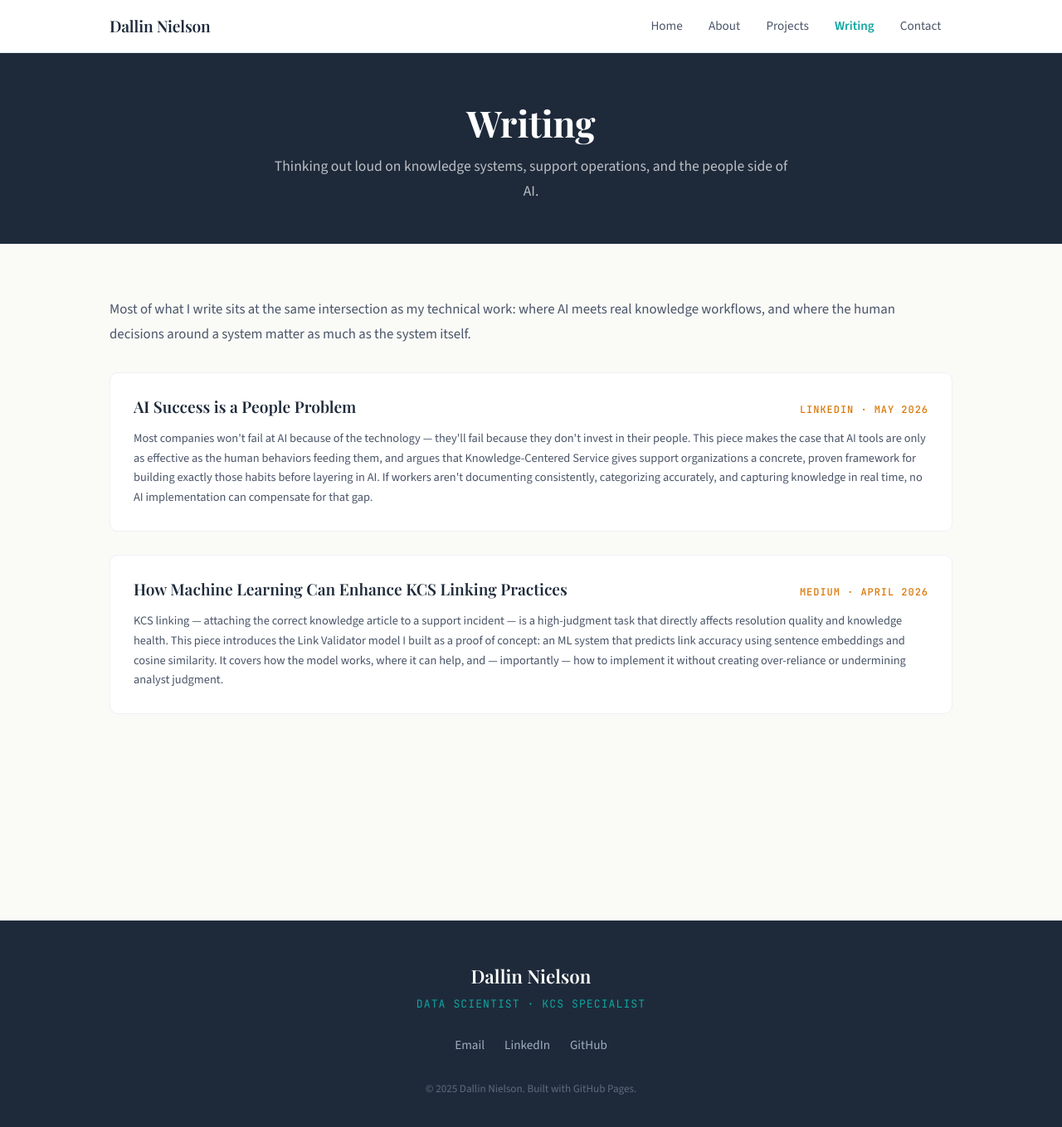
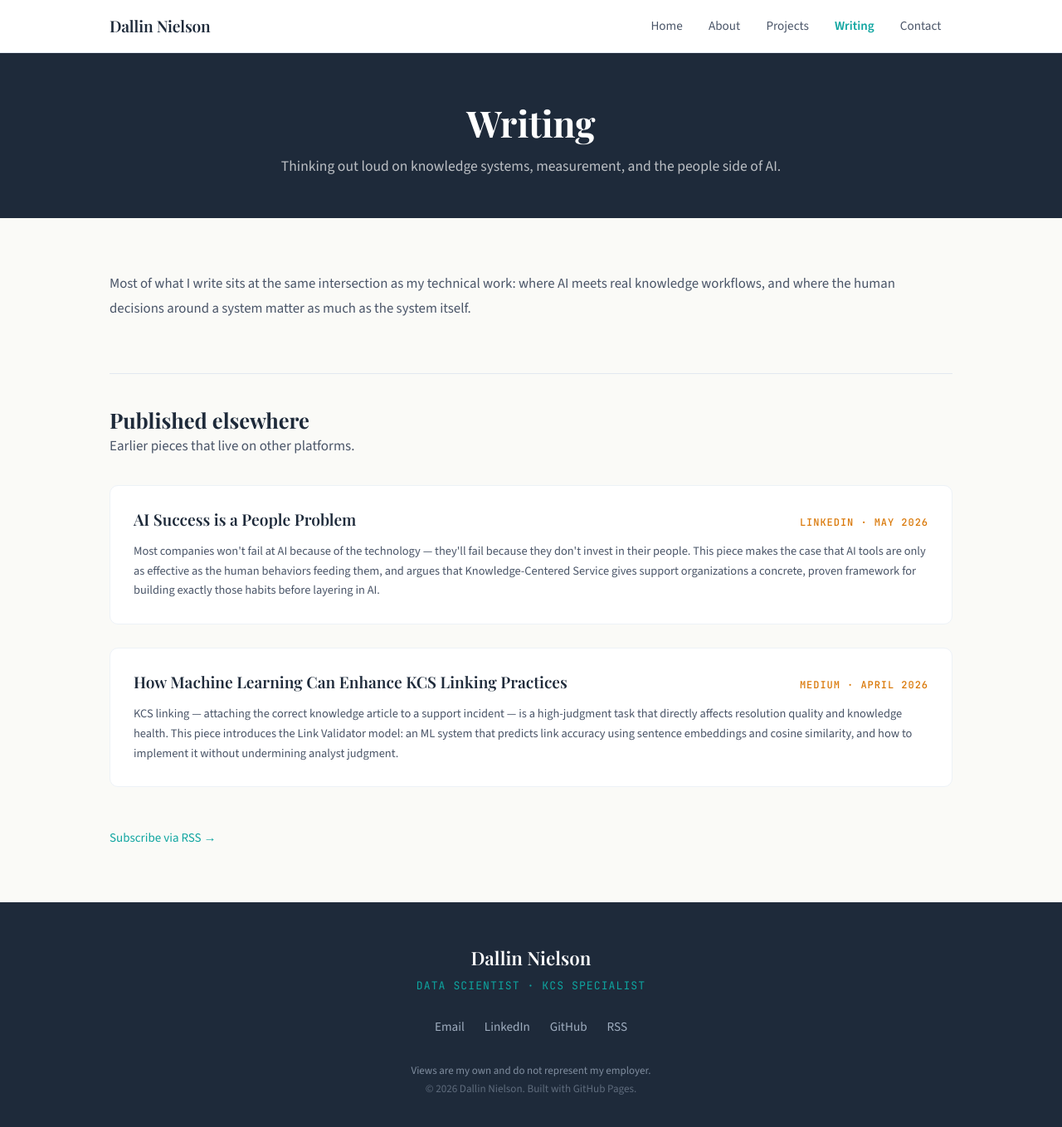
Before and after one commit to Daly-Llama/Daly-Llama.github.io, a Jekyll site: the page built from writing.md, in a window 1280 px wide and 1373 px high. Shown: the top 1359 px of the window at 83% size. Built offline with Jekyll 4.4.1, drawn with Linux system fonts in a browser that asks for light colours.

Commit message:
Add article publishing infrastructure
Set up the site to host articles directly rather than linking out
to other platforms.

- Point url at dallinnielson.com so canonical tags, Open Graph
  previews and the RSS feed resolve to the custom domain
- Add permalink /writing/:title/ so article URLs carry no dates
  or file extensions and stay portable
- Add jekyll-seo-tag and jekyll-sitemap; wire seo and feed_meta
  into the default layout
- Add post layout with a reading-width content column
- Add figure and youtube includes so posts stay pure Markdown
- Move external articles into _data/writing.yml
- Rebuild writing.md to list hosted posts with tag filtering
  alongside pieces published elsewhere
- Add long-form post styles, tag chips, and the footer disclaimer

Co-Authored-By: Claude Opus 5 <noreply@anthropic.com>
Claude-Session: https://claude.ai/code/session_01MqSSJ9qeiKs8hr2khqrJmJ

```diff
--- a/_config.yml
+++ b/_config.yml
@@ -10,8 +10,8 @@ title:       "Dallin Nielson"
 tagline:     "Data Scientist · KCS Specialist"
 description: "Applied machine learning and writing on Knowledge Centered Service, knowledge systems, and human-centered AI."
 
-# --- Your live site URL (replace with your actual GitHub username) ---
-url:         "https://Daly-Llama.github.io"
+# --- Your live site URL ---
+url:         "https://dallinnielson.com"
 baseurl:     ""   # Leave blank unless your repo is at yourusername.github.io/reponame
 
 # --- Your contact links (used in the footer automatically) ---
@@ -19,11 +19,35 @@ email:       "dallin.nielson@gmail.com"
 linkedin:    "https://www.linkedin.com/in/dallin-nielson"
 github:      "https://github.com/Daly-Llama"
 
-# --- Jekyll settings (no need to change these) ---
+# ============================================================
+#  ARTICLE URLs
+# ============================================================
+#  Every post lives at /writing/<slug>/ — no dates, no .html.
+#  The slug comes from the FILENAME, not the title, so you can
+#  rewrite a headline any time without breaking the link.
+#
+#  DO NOT CHANGE THIS after publishing — it would break the
+#  URL of every article already out in the world.
+# ============================================================
+permalink: /writing/:title/
+
+# --- Defaults applied to every post automatically ---
+#     (so you never type "layout: post" in front matter)
+defaults:
+  - scope:
+      path: ""
+      type: "posts"
+    values:
+      layout: "post"
+
+# --- Jekyll settings ---
 markdown:    kramdown
 kramdown:
   input: GFM
   hard_wrap: false
+timezone:    America/Chicago
 
 plugins:
-  - jekyll-feed
+  - jekyll-feed      # generates /feed.xml
+  - jekyll-seo-tag   # canonical tags + Open Graph link previews
+  - jekyll-sitemap   # generates /sitemap.xml for Search Console
--- /dev/null
+++ b/_includes/figure.html
@@ -0,0 +1,4 @@
+<figure class="post-figure">
+  <img src="{{ include.src | relative_url }}" alt="{{ include.alt }}" loading="lazy">
+  {% if include.caption %}<figcaption>{{ include.caption }}</figcaption>{% endif %}
+</figure>
--- /dev/null
+++ b/_includes/youtube.html
@@ -0,0 +1,6 @@
+<div class="video-embed">
+  <iframe src="https://www.youtube-nocookie.com/embed/{{ include.id }}"
+          title="{{ include.title | default: 'Embedded video' }}"
+          allow="accelerometer; autoplay; clipboard-write; encrypted-media; picture-in-picture"
+          allowfullscreen loading="lazy"></iframe>
+</div>
--- a/_layouts/default.html
+++ b/_layouts/default.html
@@ -4,9 +4,16 @@
   <meta charset="UTF-8">
   <meta name="viewport" content="width=device-width, initial-scale=1.0">
 
-  <!-- Page title: shows "Page Name | Your Name" in the browser tab -->
-  <title>{% if page.title %}{{ page.title }} | {% endif %}{{ site.title }}</title>
-  <meta name="description" content="{{ page.description | default: site.description }}">
+  <!-- ============================================================
+       SEO + FEED
+       The seo tag below generates the page title, description,
+       canonical URL, and the Open Graph tags that produce link
+       preview cards on LinkedIn, Slack, and Medium.
+       The feed_meta tag adds RSS auto-discovery.
+       Do NOT add a manual <title> tag here — it would duplicate.
+       ============================================================ -->
+  {% seo %}
+  {% feed_meta %}
 
   <!-- ============================================================
        FONTS — loaded via CSS, zero JavaScript required.
@@ -49,7 +56,7 @@
         </li>
         <li>
           <a href="{{ '/writing' | relative_url }}"
-         {% if page.url contains 'writing' %}class="active"{% endif %}>Writing</a>
+             {% if page.url contains 'writing' %}class="active"{% endif %}>Writing</a>
         </li>
         <li>
           <a href="{{ '/contact' | relative_url }}"
@@ -58,11 +65,7 @@
         <!--
           ADD A NEW PAGE:
           1. Create yourpage.md in the project root (copy any .md file)
-          2. Paste a new <li> here:
-             <li>
-               <a href="{{ '/yourpage' | relative_url }}"
-                  {% if page.url contains 'yourpage' %}class="active"{% endif %}>Your Page</a>
-             </li>
+          2. Paste a new <li> here, following the pattern above.
         -->
       </ul>
 
@@ -90,8 +92,10 @@
         <a href="mailto:{{ site.email }}">Email</a>
         <a href="{{ site.linkedin }}" target="_blank" rel="noopener">LinkedIn</a>
         <a href="{{ site.github }}"   target="_blank" rel="noopener">GitHub</a>
+        <a href="{{ '/feed.xml' | relative_url }}">RSS</a>
       </nav>
-      <p class="footer-copy">&copy; 2025 {{ site.title }}. Built with GitHub Pages.</p>
+      <p class="footer-disclaimer">Views are my own and do not represent my employer.</p>
+      <p class="footer-copy">&copy; {{ site.time | date: '%Y' }} {{ site.title }}. Built with GitHub Pages.</p>
     </div>
   </footer>
 
--- a/assets/css/style.css
+++ b/assets/css/style.css
@@ -798,3 +798,127 @@ a.contact-card:hover {
   }
 
 }
+/* ============================================================
+   LONG-FORM POSTS
+   ============================================================ */
+
+.post-content { max-width: 42rem; }                 /* ~700px reading measure */
+.post-content > * + * { margin-top: 1.25em; }
+.post-content h2 { margin-top: 2.5em; }
+.post-content h3 { margin-top: 2em; }
+
+.post-content blockquote {
+  border-left: 3px solid var(--accent);
+  padding-left: 1.25rem;
+  margin-left: 0;
+  color: var(--text-secondary);
+  font-style: italic;
+}
+
+.post-meta {
+  color: var(--text-secondary);
+  font-size: 0.9375rem;
+  display: flex;
+  flex-wrap: wrap;
+  gap: 0.5rem;
+  align-items: center;
+}
+
+.post-footer {
+  max-width: 42rem;
+  margin-top: 3rem;
+  padding-top: 1.5rem;
+  border-top: 1px solid var(--border);
+  font-size: 0.9375rem;
+}
+
+/* ---- Figures and embeds ---- */
+
+.post-figure { margin: 2.5rem 0; }
+.post-figure figcaption {
+  font-size: 0.9375rem;
+  color: var(--text-secondary);
+  margin-top: 0.75rem;
+}
+
+.video-embed { aspect-ratio: 16 / 9; margin: 2.5rem 0; }
+.video-embed iframe {
+  width: 100%;
+  height: 100%;
+  border: 0;
+  border-radius: var(--card-radius);
+}
+
+/* ============================================================
+   WRITING INDEX — tags and filtering
+   ============================================================ */
+
+.post-tag {
+  display: inline-block;
+  background: var(--bg-tag);
+  color: var(--text-secondary);
+  border-radius: 999px;
+  padding: 0.15rem 0.65rem;
+  font-size: 0.8125rem;
+  text-transform: lowercase;
+}
+
+.article-tags {
+  display: flex;
+  flex-wrap: wrap;
+  gap: 0.4rem;
+  margin-top: 1rem;
+}
+
+.tag-filter {
+  display: flex;
+  flex-wrap: wrap;
+  gap: 0.5rem;
+  margin: 2rem 0;
+}
+
+.tag-chip {
+  font-family: var(--font-body);
+  font-size: 0.875rem;
+  text-transform: lowercase;
+  background: transparent;
+  color: var(--text-secondary);
+  border: 1px solid var(--border);
+  border-radius: 999px;
+  padding: 0.35rem 0.9rem;
+  cursor: pointer;
+  transition: background 0.15s ease, color 0.15s ease, border-color 0.15s ease;
+}
+
+.tag-chip:hover { border-color: var(--accent); color: var(--accent); }
+
+.tag-chip.is-active {
+  background: var(--accent);
+  border-color: var(--accent);
+  color: #fff;
+}
+
+/* Article cards are <article>, not <a> — this restores the
+   whole-card click target via the title link. */
+.article-card { position: relative; }
+.article-card h3 a { text-decoration: none; color: inherit; }
+.article-card h3 a::after { content: ""; position: absolute; inset: 0; }
+.article-card:hover h3 a { color: var(--accent); }
+
+.elsewhere-heading {
+  margin-top: 4rem;
+  padding-top: 2.5rem;
+  border-top: 1px solid var(--border);
+}
+
+.section-lede { color: var(--text-secondary); }
+.no-results { color: var(--text-secondary); font-style: italic; }
+.feed-link { margin-top: 3rem; font-size: 0.9375rem; }
+
+/* ---- Footer disclaimer ---- */
+.footer-disclaimer {
+  font-size: 0.8125rem;
+  color: var(--text-footer);
+  opacity: 0.75;
+  margin-top: 0.75rem;
+}
--- a/writing.md
+++ b/writing.md
@@ -1,47 +1,110 @@
 ---
 layout: default
 title: Writing
-description: "Articles and writing by Dallin Nielson on knowledge management, KCS, data science, metrics, and human-centered AI."
+description: "Articles by Dallin Nielson on measurement integrity, knowledge systems, KCS, and human-centered AI."
 ---
 
 <div class="page-header">
   <div class="page-header-inner">
     <h1>Writing</h1>
-    <p>Thinking out loud on knowledge systems, support operations, and the people side of AI.</p>
+    <p>Thinking out loud on knowledge systems, measurement, and the people side of AI.</p>
   </div>
 </div>
-
 
 <section class="page-section">
 
   <p class="section-intro">
-    Most of what I write sits at the same intersection as my technical work: where AI meets real knowledge workflows, and where the human decisions around a system matter as much as the system itself.
+    Most of what I write sits at the same intersection as my technical work: where AI meets
+    real knowledge workflows, and where the human decisions around a system matter as much
+    as the system itself.
   </p>
 
-  <div class="projects-list">
-
-    <!-- ARTICLE 1 -->
-    <a class="project-card" href="https://www.linkedin.com/pulse/ai-success-people-problem-dallin-nielson-etdje/" target="_blank" rel="noopener">
-      <div class="project-card-header">
-        <h3>AI Success is a People Problem</h3>
-        <span class="project-label">LinkedIn · May 2026</span>
-      </div>
-      <p>
-        Most companies won't fail at AI because of the technology — they'll fail because they don't invest in their people. This piece makes the case that AI tools are only as effective as the human behaviors feeding them, and argues that Knowledge-Centered Service gives support organizations a concrete, proven framework for building exactly those habits before layering in AI. If workers aren't documenting consistently, categorizing accurately, and capturing knowledge in real time, no AI implementation can compensate for that gap.
-      </p>
-    </a>
-
-    <!-- ARTICLE 2 -->
-    <a class="project-card" href="https://medium.com/@dallin.nielson/how-machine-learning-can-enhance-kcs-linking-practices-bfbb0a797814" target="_blank" rel="noopener">
-      <div class="project-card-header">
-        <h3>How Machine Learning Can Enhance KCS Linking Practices</h3>
-        <span class="project-label">Medium · April 2026</span>
-      </div>
-      <p>
-        KCS linking — attaching the correct knowledge article to a support incident — is a high-judgment task that directly affects resolution quality and knowledge health. This piece introduces the Link Validator model I built as a proof of concept: an ML system that predicts link accuracy using sentence embeddings and cosine similarity. It covers how the model works, where it can help, and — importantly — how to implement it without creating over-reliance or undermining analyst judgment.
-      </p>
-    </a>
-
+  <!-- ============================================================
+       ARTICLES HOSTED HERE
+       Pulled automatically from _posts/. Nothing to edit — a new
+       article appears as soon as you commit it.
+       ============================================================ -->
+  {% if site.posts.size > 0 %}
+  <div class="tag-filter" id="tag-filter">
+    <button class="tag-chip is-active" data-tag="all" type="button">All</button>
+    {% for tag in site.tags %}
+    <button class="tag-chip" data-tag="{{ tag[0] | slugify }}" type="button">{{ tag[0] | replace: '-', ' ' }}</button>
+    {% endfor %}
   </div>
 
+  <div class="projects-list" id="article-list">
+    {% for post in site.posts %}
+    <article class="project-card article-card" data-tags="{% for tag in post.tags %}{{ tag | slugify }} {% endfor %}">
+      <div class="project-card-header">
+        <h3><a href="{{ post.url | relative_url }}">{{ post.title }}</a></h3>
+        <span class="project-label">
+          <time datetime="{{ post.date | date_to_xmlschema }}">{{ post.date | date: "%B %Y" }}</time>
+        </span>
+      </div>
+      <p>{{ post.description | default: post.excerpt | strip_html | truncate: 280 }}</p>
+      {% if post.tags.size > 0 %}
+      <p class="article-tags">
+        {% for tag in post.tags %}<span class="post-tag">{{ tag | replace: '-', ' ' }}</span>{% endfor %}
+      </p>
+      {% endif %}
+    </article>
+    {% endfor %}
+  </div>
+
+  <p class="no-results" id="no-results" hidden>No articles with that tag yet.</p>
+  {% endif %}
+
+  <!-- ============================================================
+       PUBLISHED ELSEWHERE
+       Edit _data/writing.yml to change this list.
+       ============================================================ -->
+  {% if site.data.writing.size > 0 %}
+  <h2 class="elsewhere-heading">Published elsewhere</h2>
+  <p class="section-lede">Earlier pieces that live on other platforms.</p>
+
+  <div class="projects-list">
+    {% for item in site.data.writing %}
+    <a class="project-card" href="{{ item.url }}" target="_blank" rel="noopener">
+      <div class="project-card-header">
+        <h3>{{ item.title }}</h3>
+        <span class="project-label">{{ item.platform }} &middot; {{ item.date }}</span>
+      </div>
+      <p>{{ item.summary }}</p>
+    </a>
+    {% endfor %}
+  </div>
+  {% endif %}
+
+  <p class="feed-link">
+    <a href="{{ '/feed.xml' | relative_url }}">Subscribe via RSS &rarr;</a>
+  </p>
+
 </section>
+
+<script>
+(function () {
+  var filter = document.getElementById('tag-filter');
+  if (!filter) return;
+  var cards = Array.prototype.slice.call(document.querySelectorAll('#article-list .article-card'));
+  var empty = document.getElementById('no-results');
+
+  filter.addEventListener('click', function (e) {
+    var btn = e.target.closest('.tag-chip');
+    if (!btn) return;
+    var tag = btn.getAttribute('data-tag');
+
+    Array.prototype.forEach.call(filter.querySelectorAll('.tag-chip'), function (c) {
+      c.classList.toggle('is-active', c === btn);
+    });
+
+    var shown = 0;
+    cards.forEach(function (card) {
+      var tags = ' ' + card.getAttribute('data-tags') + ' ';
+      var match = tag === 'all' || tags.indexOf(' ' + tag + ' ') > -1;
+      card.hidden = !match;
+      if (match) shown++;
+    });
+    if (empty) empty.hidden = shown !== 0;
+  });
+})();
+</script>
```
Also changed, not shown: other parts of _layouts/default.html (+1 -2 lines), _data/writing.yml (added, +31 -0 lines), _layouts/post.html (added, +31 -0 lines).
